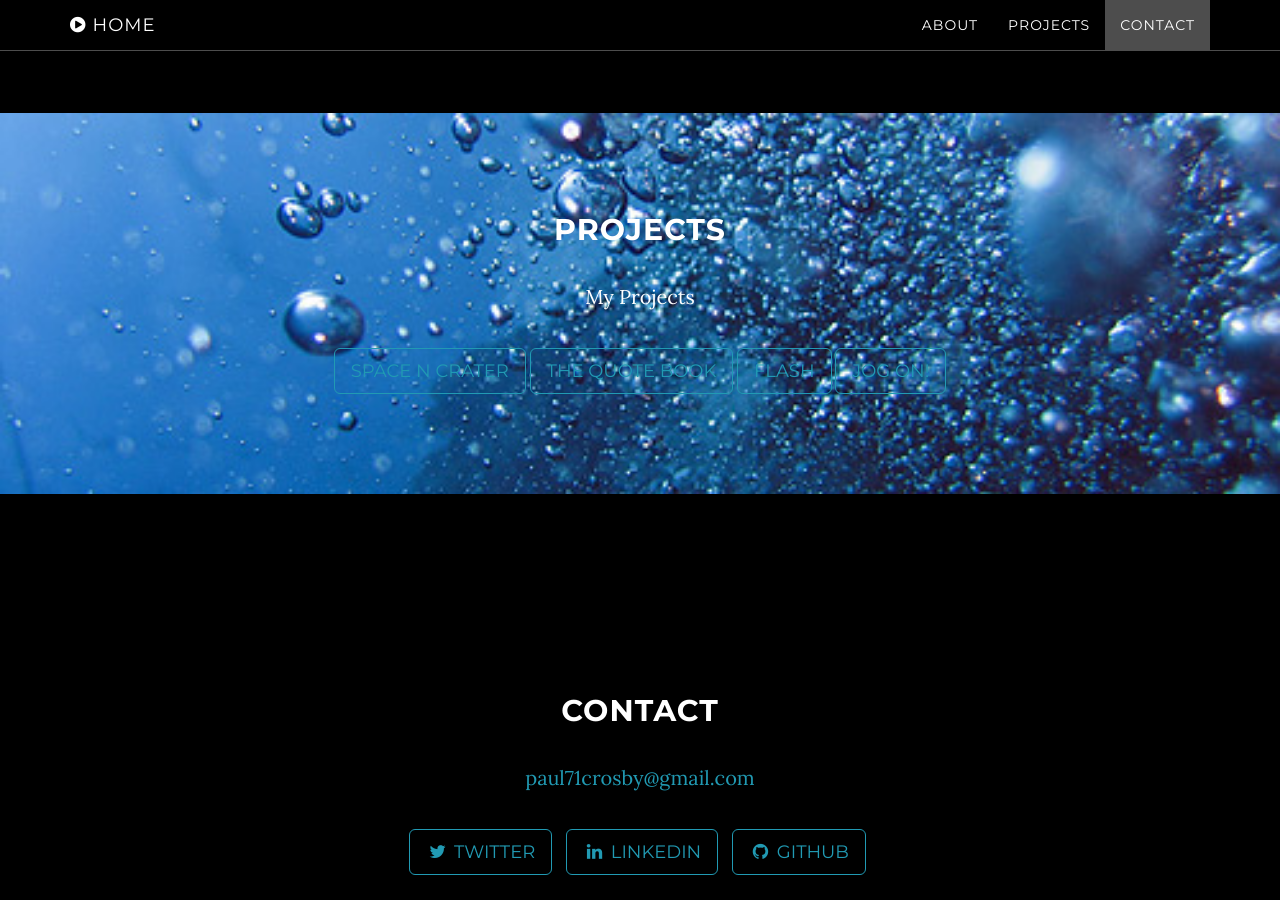
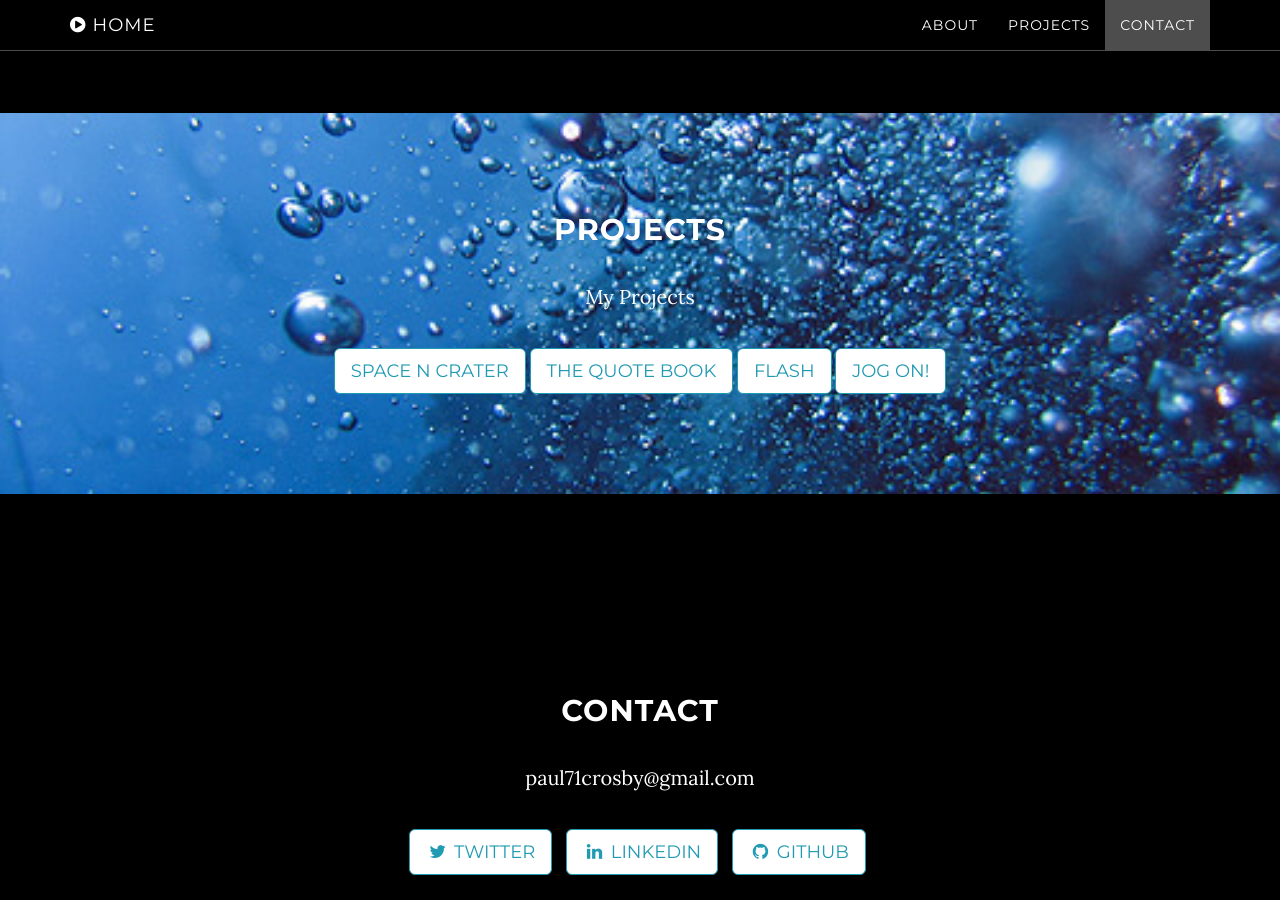
Before and after one commit to Crozza71/Crozza71.github.io, a Jekyll site: the page built from index.html, in a window 1280 px wide and 900 px high, scrolled down 1578 px. Built offline with Jekyll 4.4.1, drawn with Linux system fonts in a browser that asks for light colours.

Commit message:
buttons colours

```diff
--- a/_includes/contact.html
+++ b/_includes/contact.html
@@ -21,12 +21,12 @@
         <div class="row">
           <div class="col-lg-8 col-lg-offset-2">
             <h2>Contact</h2>
-            <p><a href="mailto:{{ site.email }}">{{ site.email }}</a>
+            <p><a style="color:white;" href="mailto:{{ site.email }}">{{ site.email }}</a>
             </p>
-            <ul class="list-inline banner-social-buttons">
+            <ul class="list-inline ">
               {% for network in site.social %}
               <li>
-                <a href="{{ network.url }}" target="_blank" class="btn btn-default btn-lg"><i class="fa fa-{{ network.title }} fa-fw"></i> <span class="network-name">{{ network.title }}</span></a>
+                <a href="{{ network.url }}" target="_blank" class="btn btn-default btn-lg" style="background-color: white;"><i class="fa fa-{{ network.title }} fa-fw"></i> <span class="network-name">{{ network.title }}</span></a>
               </li>
               {% endfor %}
             </ul>
--- a/_includes/projects.html
+++ b/_includes/projects.html
@@ -6,10 +6,14 @@
         <h2>Projects</h2>
         <p>My Projects </p>
 
-        <a href="https://enigmatic-bastion-85887.herokuapp.com/" target="_blank" class="btn btn-default btn-lg">Space n Crater</a>
-        <a href="https://intense-falls-97673.herokuapp.com/" target="_blank" class="btn btn-default btn-lg">The Quote Book</a>
-        <a href="https://geoflash.herokuapp.com/" target="_blank" class="btn btn-default btn-lg">Flash</a>
-        <a href="https://pure-tundra-41958.herokuapp.com/" target="_blank" class="btn btn-default btn-lg">Jog On!</a>
+        <a href="https://enigmatic-bastion-85887.herokuapp.com/" target="_blank" style="background-color: white;" class="btn btn-default btn-lg">Space n Crater</a>
+
+        <a href="https://intense-falls-97673.herokuapp.com/" target="_blank" style="background-color: white;" class="btn btn-default btn-lg">The Quote Book</a>
+
+        <a href="https://geoflash.herokuapp.com/" target="_blank" style="background-color: white;"class="btn btn-default btn-lg">Flash</a>
+
+        <a href="https://pure-tundra-41958.herokuapp.com/" target="_blank" style="background-color: white;"class="btn btn-default btn-lg">Jog On!</a>
+
       </div>
     </div>
   </div>
```
